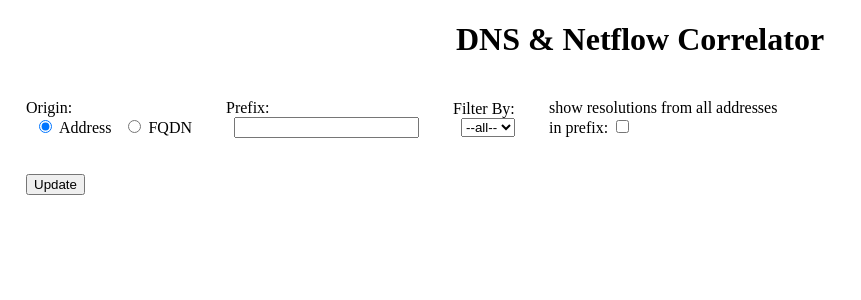
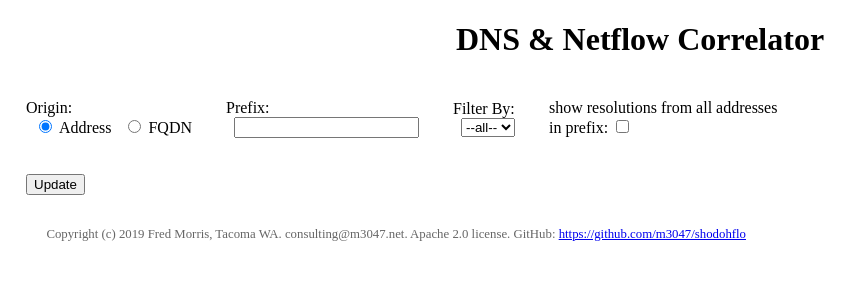
Before and after one commit to m3047/shodohflo, a Flask app: page /1 in a window 1280 px wide. Shown: the top 300 px of the page, without its empty margins (0-861 px from the left). Run offline with Flask 2, Linux system fonts and the light colour scheme; data that the repository does not hold is empty.

Commit message:
"Version 1"

```diff
--- a/app/static/style.css
+++ b/app/static/style.css
@@ -3,5 +3,11 @@ h1      { text-align:center }
 td      { padding-left:1em; padding-right:1em }
 td.cbx  { width: 15em }
 
+div.flows
+        { font-size: 80% }
 div.iblock
         { display:inline-block; vertical-align:middle }
+
+.muted  { color:#888888 }
+.credits
+        { margin-left:3em; margin-right:3em; color:#666666; font-size:80% }
--- a/app/templates/graph.html
+++ b/app/templates/graph.html
@@ -43,11 +43,18 @@
       </tr>
     </table></form>
 
+    <div class="flows">
     {% autoescape false %}
 {% for row in table %}
     <p><div class="iblock">{{ row }}</div></p>
 {% endfor %}
     {% endautoescape %}
+    </div>
 
+    <div class="credits">
+      <p>Copyright (c) 2019 Fred Morris, Tacoma WA. consulting@m3047.net. Apache 2.0 license.
+         GitHub: <a href="https://github.com/m3047/shodohflo">https://github.com/m3047/shodohflo</a>
+      </p>
+    </div>
   </body>
 </html>
```
